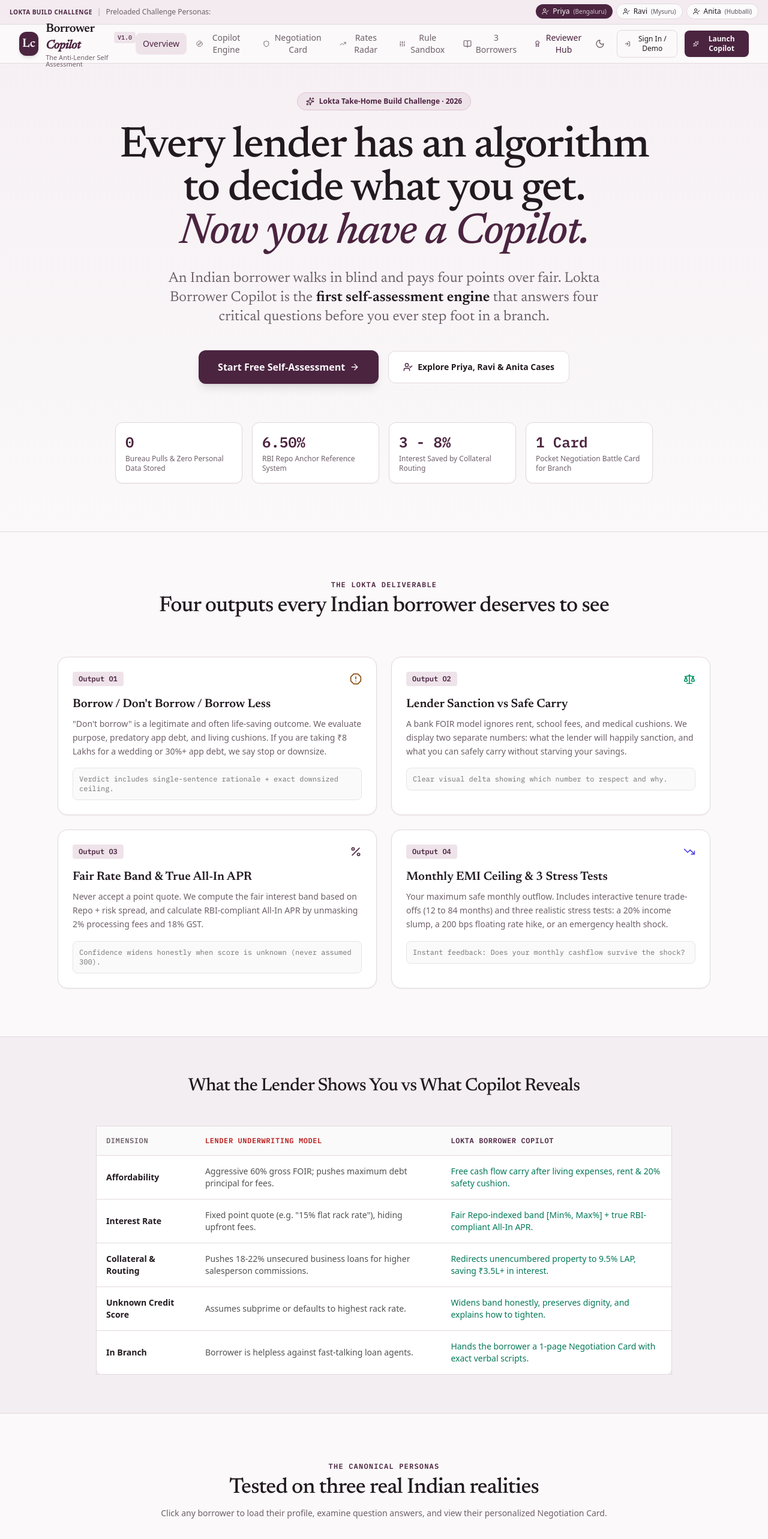
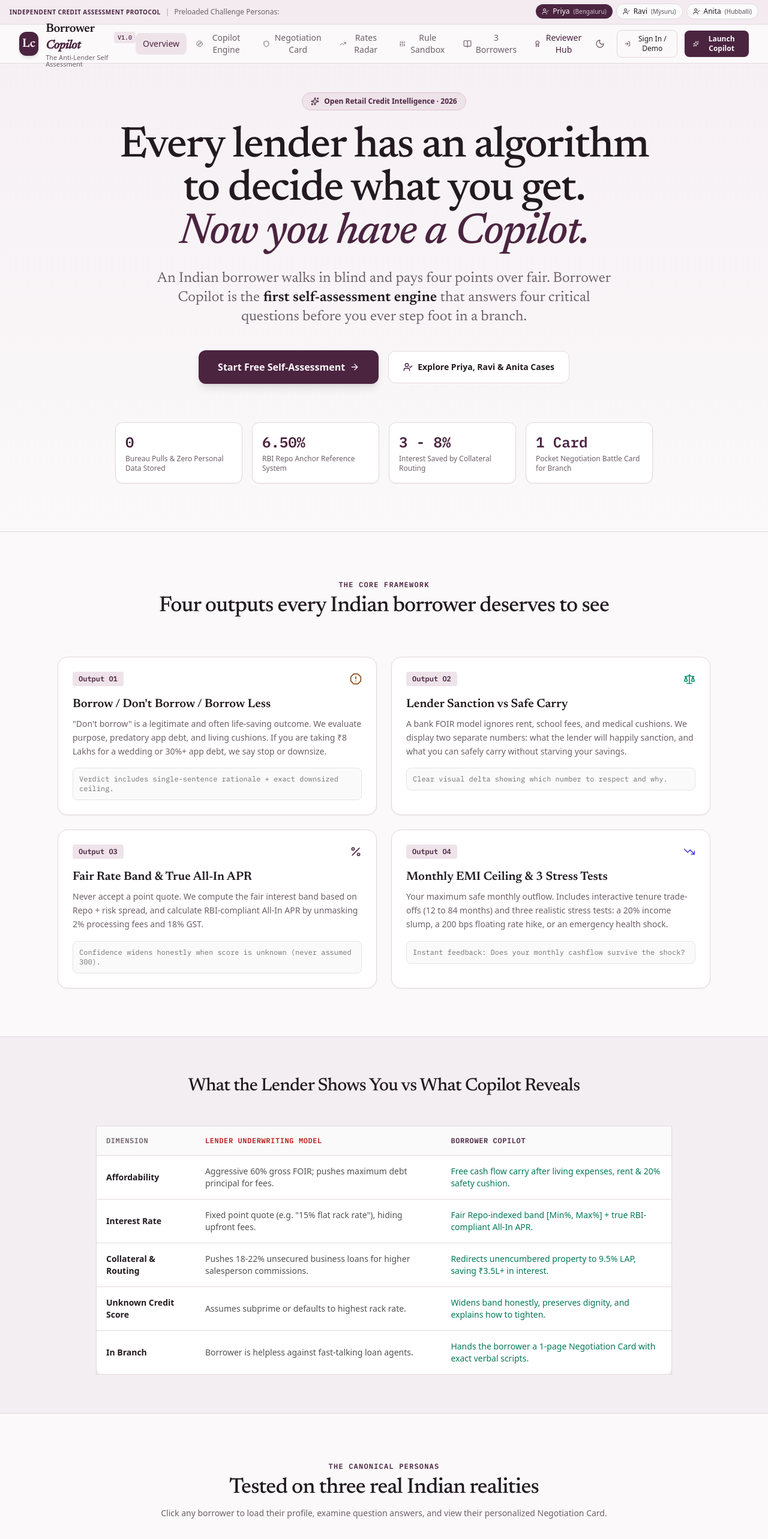
Before and after one commit to Reethikaa05/LoanLens-India, a React (Vite) app: page / in a window 1280 px wide. Shown: the top 2566 px of the page at 60% size. Built offline with nearby package versions, Linux system fonts and the light colour scheme.

Commit message:
docs: upgrade README with badges, architecture diagram, and professional enterprise fintech branding

```diff
--- a/src/App.tsx
+++ b/src/App.tsx
@@ -125,7 +125,7 @@
               Lc
             </div>
             <span className="font-display font-medium text-sm text-[#221A20] dark:text-[#EEE6EA]">
-              Lokta Borrower Copilot
+              Borrower Copilot
             </span>
             <span>· Build Challenge Submission</span>
           </div>
--- a/src/components/AuthModal.tsx
+++ b/src/components/AuthModal.tsx
@@ -40,7 +40,7 @@
             </div>
             <div>
               <h3 className="font-display font-semibold text-lg leading-tight">Borrower Access</h3>
-              <p className="text-[11px] text-[#6E6069] dark:text-[#A99DA5]">Lokta Copilot Portal</p>
+              <p className="text-[11px] text-[#6E6069] dark:text-[#A99DA5]">Borrower Copilot Portal</p>
             </div>
           </div>
           <button
--- a/src/components/HiringTeamHub.tsx
+++ b/src/components/HiringTeamHub.tsx
@@ -13,10 +13,10 @@
           <span className="font-mono text-xs font-bold uppercase tracking-wider px-2.5 py-0.5 rounded bg-[#4B2440] text-white dark:bg-[#CFA5C1] dark:text-black">
             Evaluation Hub
           </span>
-          <span className="text-xs font-mono text-neutral-500">Lokta Review Committee</span>
+          <span className="text-xs font-mono text-neutral-500">Evaluation Committee</span>
         </div>
         <h2 className="font-display text-3xl font-medium tracking-tight">
-          Lokta Build Challenge Deliverables & Scoring Alignment
+          Independent Credit Assessment Protocol Deliverables & Scoring Alignment
         </h2>
         <p className="text-sm text-[#6E6069] dark:text-[#A99DA5] mt-1">
           Everything required by the challenge specification, accessible in-app and in root markdown files.
@@ -205,7 +205,7 @@
               1. What We Built & Why It Wins
             </h4>
             <p>
-              Credit scoring in India is asymmetric: lenders possess proprietary models, while borrowers walk into branches with zero data. Lokta Borrower Copilot flips the script by acting as a counter-underwriter. It implements pure FOIR calculations, cash income haircuts, RBI Repo-linked spread benchmarks, and true all-in APR disclosures with statutory fee ceilings.
+              Credit scoring in India is asymmetric: lenders possess proprietary models, while borrowers walk into branches with zero data. Borrower Copilot flips the script by acting as a counter-underwriter. It implements pure FOIR calculations, cash income haircuts, RBI Repo-linked spread benchmarks, and true all-in APR disclosures with statutory fee ceilings.
             </p>
 
             <h4 className="font-display font-semibold text-sm text-[#4B2440] dark:text-[#CFA5C1]">
--- a/src/components/LandingPage.tsx
+++ b/src/components/LandingPage.tsx
@@ -21,7 +21,7 @@
         <div className="relative max-w-5xl mx-auto px-4 sm:px-6 lg:px-8 text-center">
           <div className="inline-flex items-center gap-2 px-3.5 py-1.5 rounded-full bg-[#EFE3EA] dark:bg-[#2A1F2C] border border-[#DFC2D5] dark:border-[#4B2440] text-xs font-semibold text-[#4B2440] dark:text-[#CFA5C1] mb-6">
             <Sparkles className="w-3.5 h-3.5" />
-            <span>Lokta Take-Home Build Challenge · 2026</span>
+            <span>Open Retail Credit Intelligence · 2026</span>
           </div>
 
           <h1 className="font-display font-medium text-4xl sm:text-6xl lg:text-7xl leading-[1.08] tracking-tight mb-6 max-w-4xl mx-auto">
@@ -31,7 +31,7 @@
 
           <p className="font-display text-xl sm:text-2xl text-[#6E6069] dark:text-[#A99DA5] max-w-3xl mx-auto mb-10 leading-relaxed font-light">
             An Indian borrower walks in blind and pays four points over fair.
-            Lokta Borrower Copilot is the <strong className="font-semibold text-[#221A20] dark:text-[#EEE6EA]">first self-assessment engine</strong> that answers four critical questions before you ever step foot in a branch.
+            Borrower Copilot is the <strong className="font-semibold text-[#221A20] dark:text-[#EEE6EA]">first self-assessment engine</strong> that answers four critical questions before you ever step foot in a branch.
           </p>
 
           <div className="flex flex-col sm:flex-row items-center justify-center gap-4 mb-16">
@@ -77,7 +77,7 @@
       <section className="py-20 max-w-6xl mx-auto px-4 sm:px-6 lg:px-8">
         <div className="text-center max-w-3xl mx-auto mb-16">
           <p className="font-mono text-xs font-semibold uppercase tracking-widest text-[#4B2440] dark:text-[#CFA5C1] mb-2">
-            The Lokta Deliverable
+            The Core Framework
           </p>
           <h2 className="font-display text-3xl sm:text-4xl font-medium tracking-tight">
             Four outputs every Indian borrower deserves to see
@@ -178,7 +178,7 @@
                 <tr className="border-b border-[#E2D9DE] dark:border-[#33293A] bg-neutral-50 dark:bg-neutral-800/60 font-mono text-xs uppercase tracking-wider text-[#6E6069] dark:text-[#A99DA5]">
                   <th className="p-4">Dimension</th>
                   <th className="p-4 text-red-700 dark:text-red-400">Lender Underwriting Model</th>
-                  <th className="p-4 text-[#4B2440] dark:text-[#CFA5C1]">Lokta Borrower Copilot</th>
+                  <th className="p-4 text-[#4B2440] dark:text-[#CFA5C1]">Borrower Copilot</th>
                 </tr>
               </thead>
               <tbody className="divide-y divide-[#E2D9DE] dark:divide-[#33293A]">
@@ -294,7 +294,7 @@
             Zero Bureau Pulls. 100% Client-Side Privacy.
           </h3>
           <p className="text-sm text-[#6E6069] dark:text-[#A99DA5] max-w-2xl mx-auto">
-            Unlike lead-generation portals that sell your phone number to 20 spamming DSA call centers, Lokta Copilot performs 100% of calculations in your local browser memory. No bureau credit score inquiry is logged, and nothing touches a remote database.
+            Unlike lead-generation portals that sell your phone number to 20 spamming DSA call centers, Borrower Copilot performs 100% of calculations in your local browser memory. No bureau credit score inquiry is logged, and nothing touches a remote database.
           </p>
         </div>
       </section>
--- a/src/components/Navbar.tsx
+++ b/src/components/Navbar.tsx
@@ -32,7 +32,7 @@
       <div className="bg-[#EFE3EA]/60 dark:bg-[#2A1F2C]/70 border-b border-[#E2D9DE] dark:border-[#33293A] px-4 py-1.5 text-xs text-[#6E6069] dark:text-[#A99DA5]">
         <div className="max-w-7xl mx-auto flex flex-wrap items-center justify-between gap-2">
           <div className="flex items-center gap-2">
-            <span className="font-semibold text-[#4B2440] dark:text-[#CFA5C1] uppercase tracking-wider text-[10px]">Lokta Build Challenge</span>
+            <span className="font-semibold text-[#4B2440] dark:text-[#CFA5C1] uppercase tracking-wider text-[10px]">Independent Credit Assessment Protocol</span>
             <span className="hidden sm:inline text-neutral-400">|</span>
             <span className="hidden sm:inline">Preloaded Challenge Personas:</span>
           </div>
--- a/src/components/NegotiationCard.tsx
+++ b/src/components/NegotiationCard.tsx
@@ -70,7 +70,7 @@
               <span className="font-mono text-[10px] font-bold uppercase tracking-widest px-2.5 py-0.5 rounded bg-white/20 dark:bg-black/20">
                 Branch Negotiation Battle Card
               </span>
-              <span className="font-mono text-xs opacity-75">Lokta Verified</span>
+              <span className="font-mono text-xs opacity-75">Independent Verification</span>
             </div>
             <span className="font-mono text-xs">Present This To Loan Officer</span>
           </div>
@@ -218,7 +218,7 @@
 
           {/* Verification Watermark */}
           <div className="pt-4 border-t border-neutral-200 dark:border-neutral-800 flex items-center justify-between text-[11px] font-mono text-neutral-400">
-            <span>Generated locally by Lokta Borrower Copilot</span>
+            <span>Generated locally by Borrower Copilot</span>
             <span>Version 1.0 · Independent Borrower Representation</span>
           </div>
         </div>
```
Also changed, not shown: 1 other file (tests, documents, lock files or other folders).
